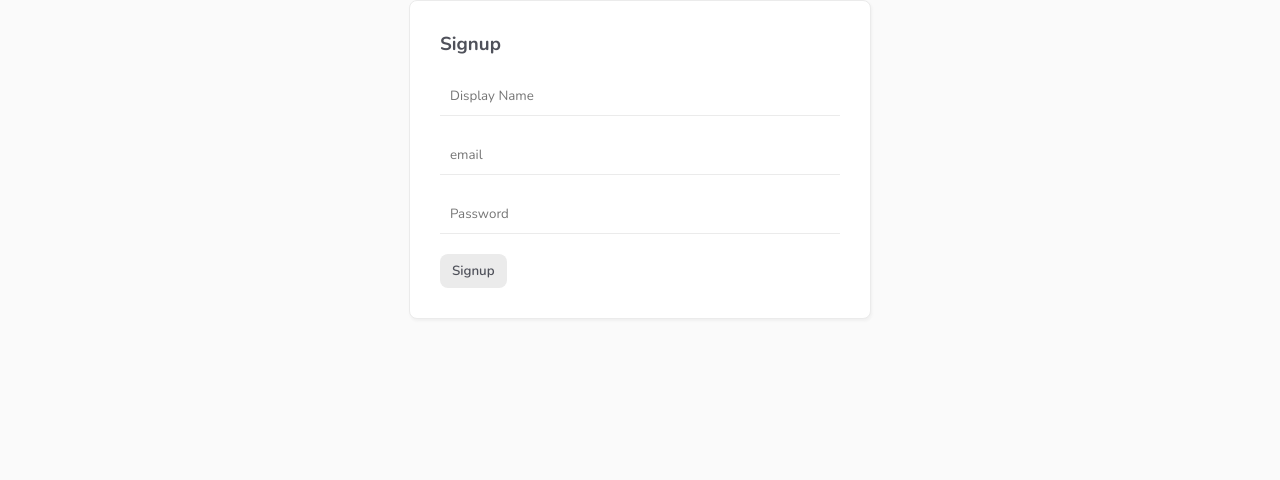
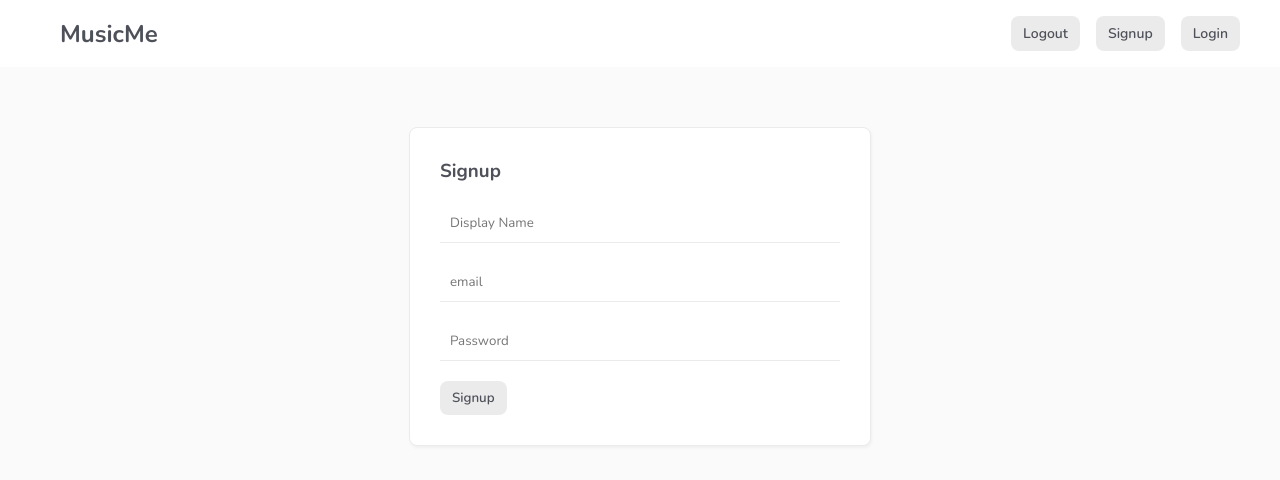
Before and after one commit to aleksandar-stotka/my_music_list, a Vue app: page /signup in a window 1280 px wide. Shown: the top 480 px of the page. Built offline with nearby package versions, Linux system fonts and the light colour scheme.

Commit message:
create-logout

```diff
--- a/src/App.vue
+++ b/src/App.vue
@@ -1,11 +1,19 @@
 <template>
-  <nav>
+  <NavbarView/>
+  <div class="content">
+    <router-view/>
+  </div>
 
 
-  </nav>
-  <router-view/>
 </template>
 
 <style>
 
 </style>
+
+<script>
+import NavbarView from './components/NavbarView.vue'
+export default {
+  components: {NavbarView}
+}
+</script>
--- /dev/null
+++ b/src/components/NavbarView.vue
@@ -0,0 +1,60 @@
+<template>
+    <div class="navbar">
+        <nav>
+            <h1><router-link to="/home">MusicMe</router-link></h1>
+            <div class="links">
+                <button @click="handleClick">Logout</button>
+                <router-link to="/signup" class="btn">Signup </router-link>
+                <router-link to="/login" class="btn"> Login</router-link>
+
+            </div>
+        </nav>
+    </div>
+</template>
+
+<script>
+import useLogout from '@/composables/useLogout';
+import { useRouter } from 'vue-router';
+export default {
+    setup() {
+        const {logout} = useLogout()
+        const router = useRouter()
+
+        const handleClick = async () => {
+            await  logout()
+            console.log('user is logout')
+            router.push({name: "login"})
+
+
+        }
+           return {router,handleClick}
+    }
+
+};
+</script>
+
+<style  scoped>
+
+.navbar {
+    padding: 16px;
+    margin-bottom: 60px;
+    background: white;
+}
+nav {
+    display: flex;
+    align-items: center;
+    max-width: 1200px;
+    margin: 0 auto;
+}
+nav h1 {
+    margin-left: 20px;
+}
+nav .links {
+    margin-left: auto;
+}
+nav .links a, button {
+    margin-left: 16px;
+    font-size: 14px;
+}
+
+</style>
--- a/src/views/auth/SignupView.vue
+++ b/src/views/auth/SignupView.vue
@@ -2,7 +2,7 @@
      <form @submit.prevent="handleSubmit">
 
 <h3>Signup</h3>
-<input type="email" placeholder="Display Name" v-model="displayNmae">
+<input type="text" placeholder="Display Name" v-model="displayNmae">
 <input type="email" placeholder="email" v-model="email">
 <input type="password" placeholder="Password" v-model="password">
 <div v-if="error">{{ error }}</div>
```
